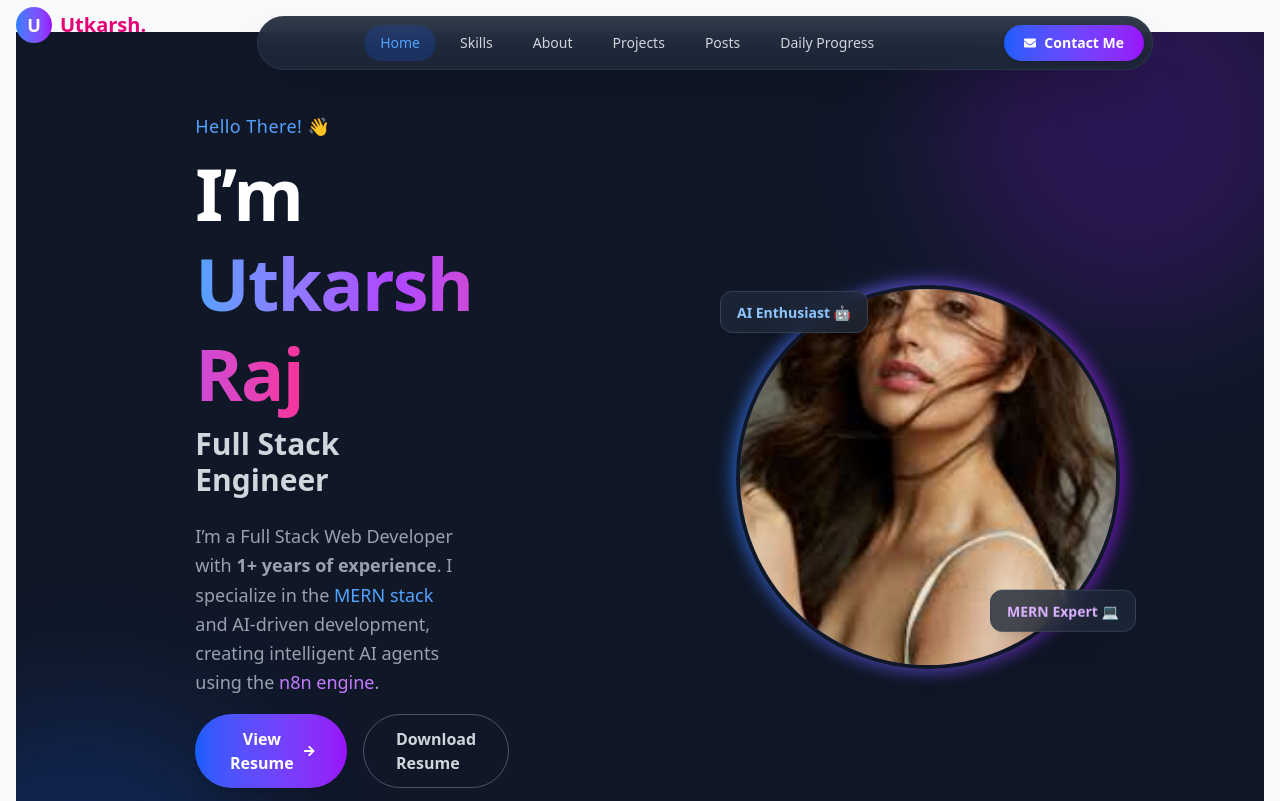
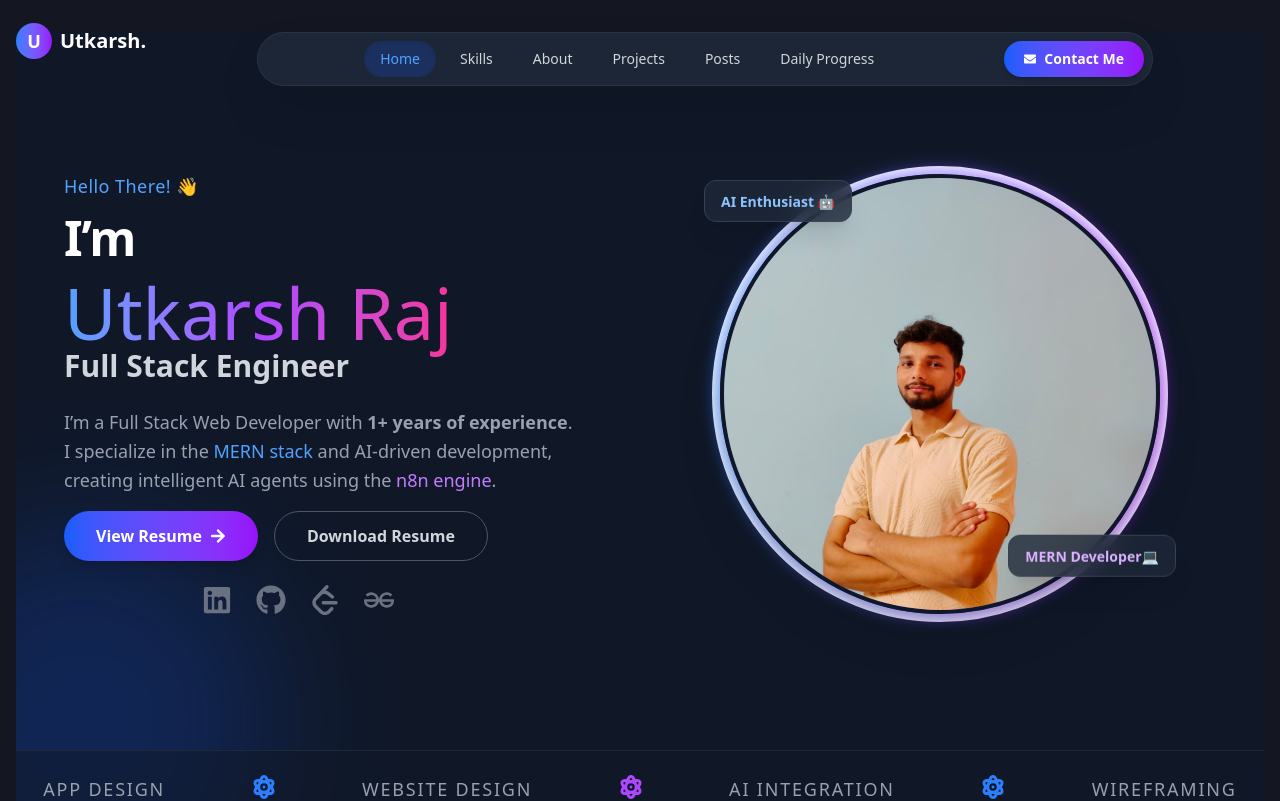
Before and after one commit to Utkarshraj977/portfolio, a React (Vite) app in the folder frontend/: page /#/ in a window 1280 px wide. Shown: the top 801 px of the page. Built offline with nearby package versions, Linux system fonts and the light colour scheme.

Commit message:
css update

```diff
--- a/frontend/src/components/About/ProfileCard.jsx
+++ b/frontend/src/components/About/ProfileCard.jsx
@@ -2,7 +2,7 @@ import React from 'react';
 import { motion } from 'framer-motion';
 import { FaLaptopCode, FaGraduationCap, FaHandsHelping } from 'react-icons/fa';
 import StatItem from './StatItem'; // Import the reusable stat item
-import profileImage from '/assets/yami.jpeg';
+import profileImage from '/assets/utkarsh.jpeg';
 
 export default function ProfileCard() {
     return (
--- a/frontend/src/components/Header.jsx
+++ b/frontend/src/components/Header.jsx
@@ -12,7 +12,7 @@ export default function Header() {
 
   return (
     // Fixed Header for smooth scroll, dark background, and subtle shadow
-    <header className="fixed top-0 left-0 right-0 z-50 transition-colors duration-300">
+    <header className="fixed top-4 left-0 right-0 z-50 transition-colors duration-300">
       <div className="container mx-auto px-4 py-4">
         <div className="flex items-center justify-between relative">
 
--- a/frontend/src/components/Home/Button.jsx
+++ b/frontend/src/components/Home/Button.jsx
@@ -8,7 +8,7 @@ export default function Button() {
             initial={{ opacity: 0, x: -50 }}
             animate={{ opacity: 1, x: 0 }}
             transition={{ duration: 0.8 }}
-            className="md:w-1/2 flex flex-col items-center md:items-start text-center md:text-left space-y-6"
+            className=" md:w-full flex flex-col items-center md:items-start text-center md:text-left space-y-6"
         >
             <div className="flex flex-col sm:flex-row gap-4 w-full sm:w-auto mt-4">
                 <button
--- a/frontend/src/components/Home/ImageSection.jsx
+++ b/frontend/src/components/Home/ImageSection.jsx
@@ -1,6 +1,6 @@
 import React from "react"
 import { motion } from "framer-motion"
-import heroImage from "/assets/yami.jpeg"; // Your image
+import heroImage from "/assets/utkarsh.jpeg"; // Your image
 
 export default function ImageSection(){
     return (
@@ -8,9 +8,14 @@ export default function ImageSection(){
            initial={{ opacity: 0, scale: 0.8 }}
            animate={{ opacity: 1, scale: 1 }}
            transition={{ duration: 0.8, delay: 0.2 }}
-           className="md:w-1/2 relative flex justify-center"
+           // 1. Removed md:w-1/2, changed to w-full.
+           // 2. Added p-8 md:p-12 for the requested padding on the parent.
+           className="w-full relative flex justify-center items-center p-8 md:p-12"
         >
-          <div className="relative w-80 h-80 md:w-96 md:h-96 group">
+          {/* 3. Replaced w-80 h-80 with w-full and aspect-square.
+                 Added max-w-[500px] so it doesn't get comically large on ultra-wide screens. */}
+          <div className="relative w-full max-w-[500px] aspect-square group border-8 rounded-full">
+
             {/* Rotating Glow Ring */}
             <div className="absolute -inset-1 bg-gradient-to-r from-blue-500 to-purple-600 rounded-full blur opacity-70 group-hover:opacity-100 transition duration-1000 group-hover:duration-200"></div>
 
@@ -27,8 +32,9 @@ export default function ImageSection(){
             </div>
 
             <div className="absolute bottom-8 right-0 md:-right-4 z-20 bg-gray-800/80 backdrop-blur-md border border-gray-700 px-4 py-2 rounded-xl shadow-xl animate-bounce" style={{ animationDuration: '4s' }}>
-              <span className="text-sm font-semibold text-purple-300">MERN Expert 💻</span>
+              <span className="text-sm font-semibold text-purple-300">MERN Developer💻</span>
             </div>
+
           </div>
         </motion.div>
     )
--- a/frontend/src/components/Home/Text.jsx
+++ b/frontend/src/components/Home/Text.jsx
@@ -2,18 +2,19 @@ import React from "react";
 import { motion } from "framer-motion";
 {/* 2. Text Section (Left) */ }
 export default function Text() {
-    return(
+  return (
     <motion.div
       initial={{ opacity: 0, x: -50 }}
       animate={{ opacity: 1, x: 0 }}
       transition={{ duration: 0.8 }}
-                  className="md:w-1/2 flex flex-col items-center md:items-start text-center md:text-left space-y-6"
+      className="md:w-full flex flex-col items-center md:items-start text-center md:text-left space-y-6 "
     >
-                  <div className="space-y-2">
+      <div className="space-y-2 ">
         <p className="text-blue-400 font-medium tracking-wide text-lg">Hello There! 👋</p>
-                    <h1 className="text-5xl md:text-7xl font-extrabold tracking-tight leading-tight">
-                      I’m <span className="text-transparent bg-clip-text bg-gradient-to-r from-blue-400 via-purple-500 to-pink-500">Utkarsh Raj</span>
+        <h1 className="text-5xl md:text-5xl font-extrabold tracking-tight leading-tight">
+          I’m
         </h1>
+        <span className="text-5xl md:text-7xl text-transparent bg-clip-text bg-gradient-to-r from-blue-400 via-purple-500 to-pink-500">Utkarsh Raj</span>
         <h2 className="text-2xl md:text-3xl font-semibold text-gray-300">
           Full Stack Engineer
         </h2>
--- a/frontend/src/components/Logo.jsx
+++ b/frontend/src/components/Logo.jsx
@@ -8,7 +8,7 @@ export default function Logo() {
         {/* The 'U' logo is correctly styled with a gradient background */}
         <span className="text-white font-bold text-lg">U</span>
       </div>
-      <span className="text-xl font-bold text-pink-600 group-hover:text-red transition-colors">Utkarsh.</span>
+      <span className="text-xl font-bold text-white group-hover:text-red transition-colors">Utkarsh.</span>
     </NavLink>
   );
 }
--- a/frontend/src/index.css
+++ b/frontend/src/index.css
@@ -7,7 +7,7 @@ html, body, #root {
   height: 100%;
   margin: 0;
   padding: 0;
-  background-color: #F9FAFB; /* equivalent of bg-gray-50 */
+  background-color: #141621; /* equivalent of bg-gray-50 */
   color: #1F2937; /* equivalent of text-gray-800 */
   font-family: ui-sans-serif, system-ui, -apple-system, BlinkMacSystemFont, 'Segoe UI', Roboto, 'Helvetica Neue', Arial, 'Noto Sans', sans-serif;
 }
--- a/frontend/src/pages/Home.jsx
+++ b/frontend/src/pages/Home.jsx
@@ -12,23 +12,30 @@ export default function Home() {
     >
       {/* 1. Background Decor (Glowing Blobs) */}
       <div className="absolute top-0 left-0 w-full h-full overflow-hidden z-0 pointer-events-none">
-        <div className="absolute top-[-10%] right-[-5%] w-96 h-96 bg-purple-600/20 rounded-full blur-3xl"></div>
+        <div className="absolute top-[-10%] right-[-5%] w-96 h-96 bg-white-600/20 rounded-full blur-3xl"></div>
         <div className="absolute bottom-[-10%] left-[-10%] w-96 h-96 bg-blue-600/20 rounded-full blur-3xl"></div>
       </div>
 
       {/* Main Content Container */}
-      <div className="container mx-auto px-6 md:px-12 relative z-10 flex flex-col md:flex-row items-center justify-between gap-12 pt-20">
+      <div className="container mx-auto px-6 md:px-12 relative z-10 flex flex-col md:flex-row items-stretch justify-between gap-12 pt-20">
 
-        {/* 2. Text Section (Left) */}
-        <div className="flex flex-col items-center">
-          <Text/>
-          <Button/>
-          <SocialLinks/>
-        </div>
+  {/* 2. Text Section (Left) */}
+  {/* Added flex-1 to take equal width and w-full for mobile stacking */}
+  <div className="flex flex-1 flex-col items-center justify-center w-full">
+    <Text />
 
-          {/* 3. Image Section (Right) */}
-          <ImageSection/>
-      </div>
+       <Button />
+
+    <SocialLinks />
+  </div>
+
+  {/* 3. Image Section (Right) */}
+  {/* Added flex-1 and bg-white. items-stretch on the parent ensures this matches the height of the left div */}
+  <div className="flex-1 w-full flex justify-center items-start">
+    <ImageSection />
+  </div>
+
+</div>
 
       {/* 4. Skills Ticker (Bottom) */}
       <div className="w-full border-t border-gray-800 bg-gray-900/50 backdrop-blur-sm mt-20 py-6">
```
Also changed, not shown: frontend/public/assets/utkarsh.jpeg (added). Lines whose indentation alone changed are shown as unchanged.
